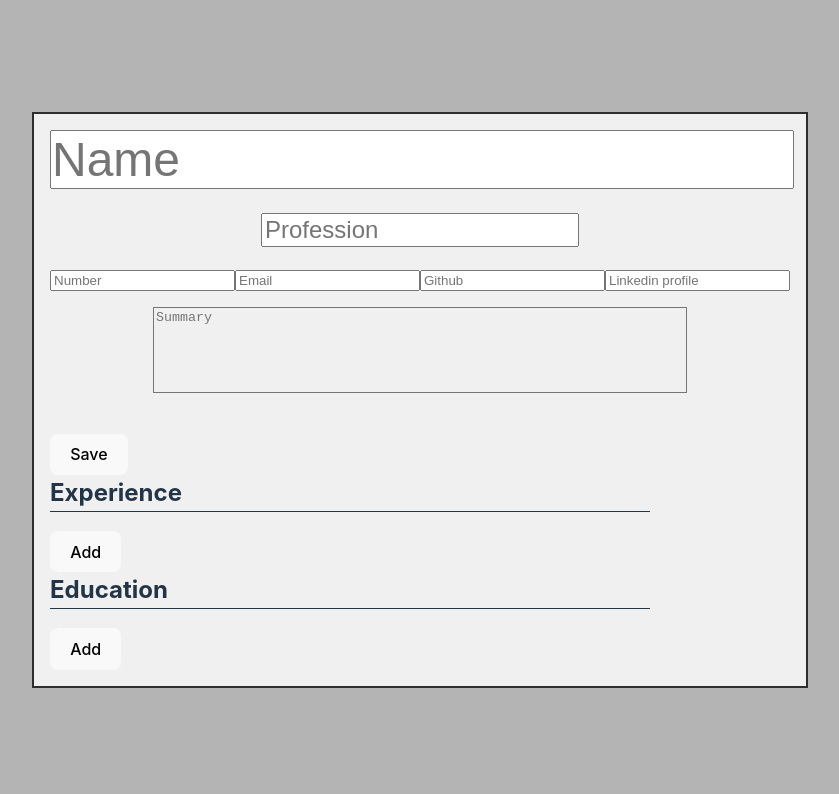
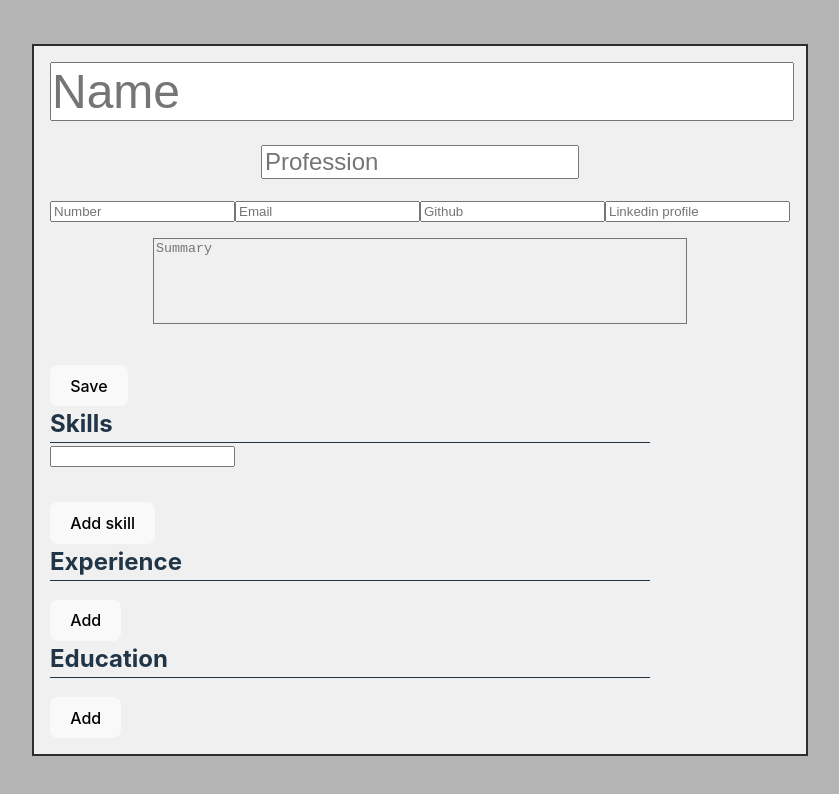
Before and after one commit to LucioFurnari/CV-Application, a React (Vite) app: page / in a window 1280 px wide. Shown: the top 794 px of the page, without its empty margins (220-1059 px from the left). Built offline with nearby package versions, Linux system fonts and the light colour scheme.

Commit message:
Add skillsection component

```diff
--- a/src/App.jsx
+++ b/src/App.jsx
@@ -1,12 +1,14 @@
 import PersonalDetails from './components/PersonalDetails'
 import ExperienceSection from './components/ExperienceSection'
 import EducationSection from './components/EducationSection'
+import Skillsection from './components/Skillsection'
 import './styles/App.css'
 
 function App() {
   return (
     <main>
       <PersonalDetails />
+      <Skillsection />
       <ExperienceSection />
       <EducationSection />
     </main>
```
